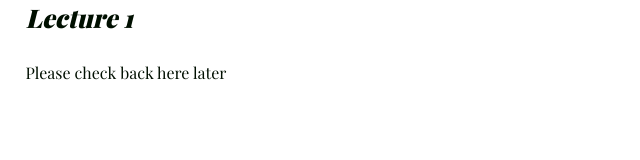
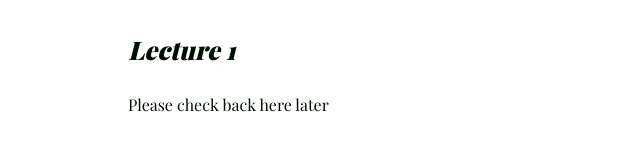
Before and after one commit to malarkey/beardyscientist, a plain HTML site: page demo/mapsimagesstructures/holding1.html in a window 1280 px wide. Shown: the whole page, without its empty margins (0-640 px from the left). Drawn offline with nearby package versions, Linux system fonts and the light colour scheme; a web font is replaced by a local one.

Commit message:
Update holding1.html

```diff
--- a/demo/mapsimagesstructures/holding1.html
+++ b/demo/mapsimagesstructures/holding1.html
@@ -18,6 +18,11 @@
 
 
 <style>
+
+body {
+padding: 4vh 10vw;
+}
+
 </style>
 
 </head>
```
